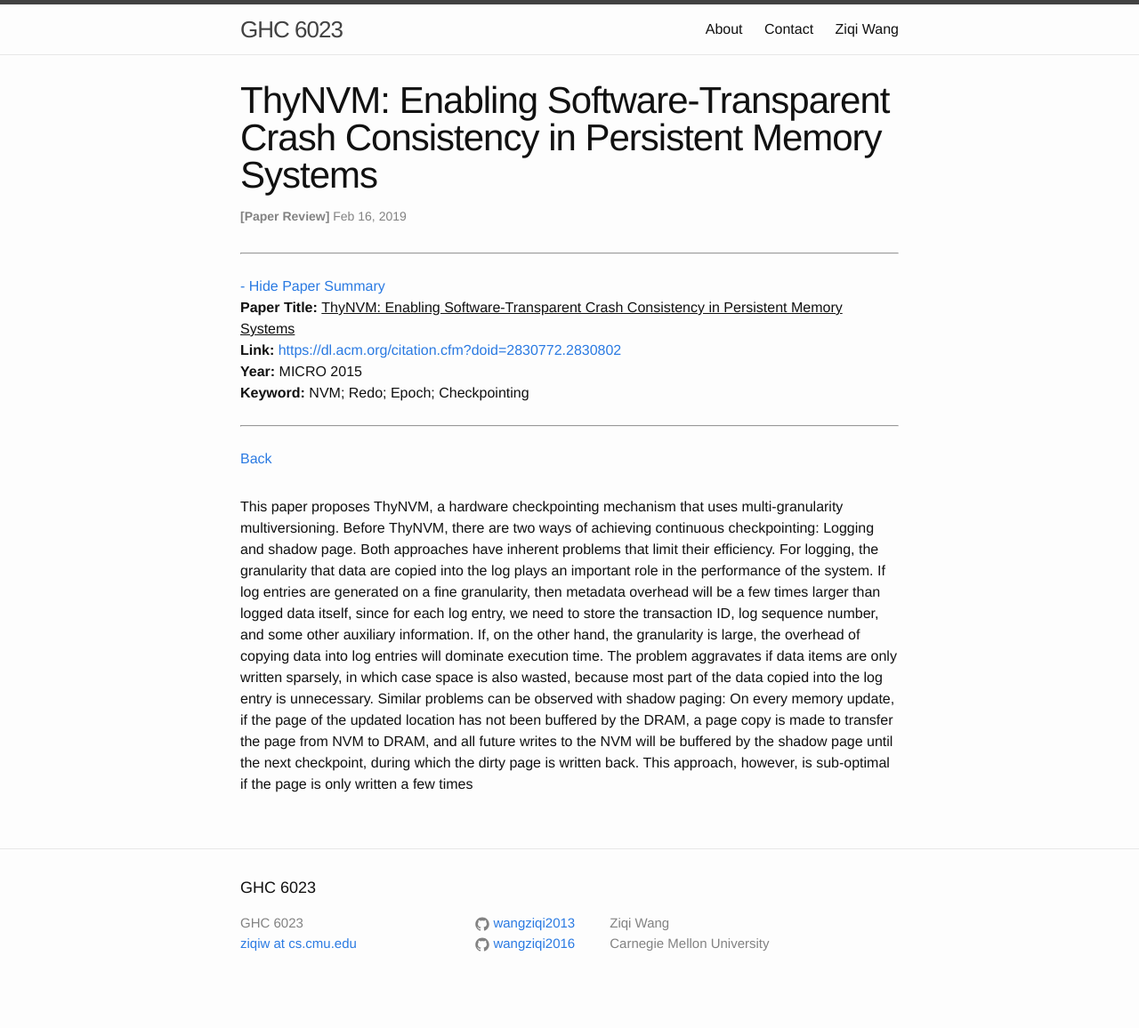
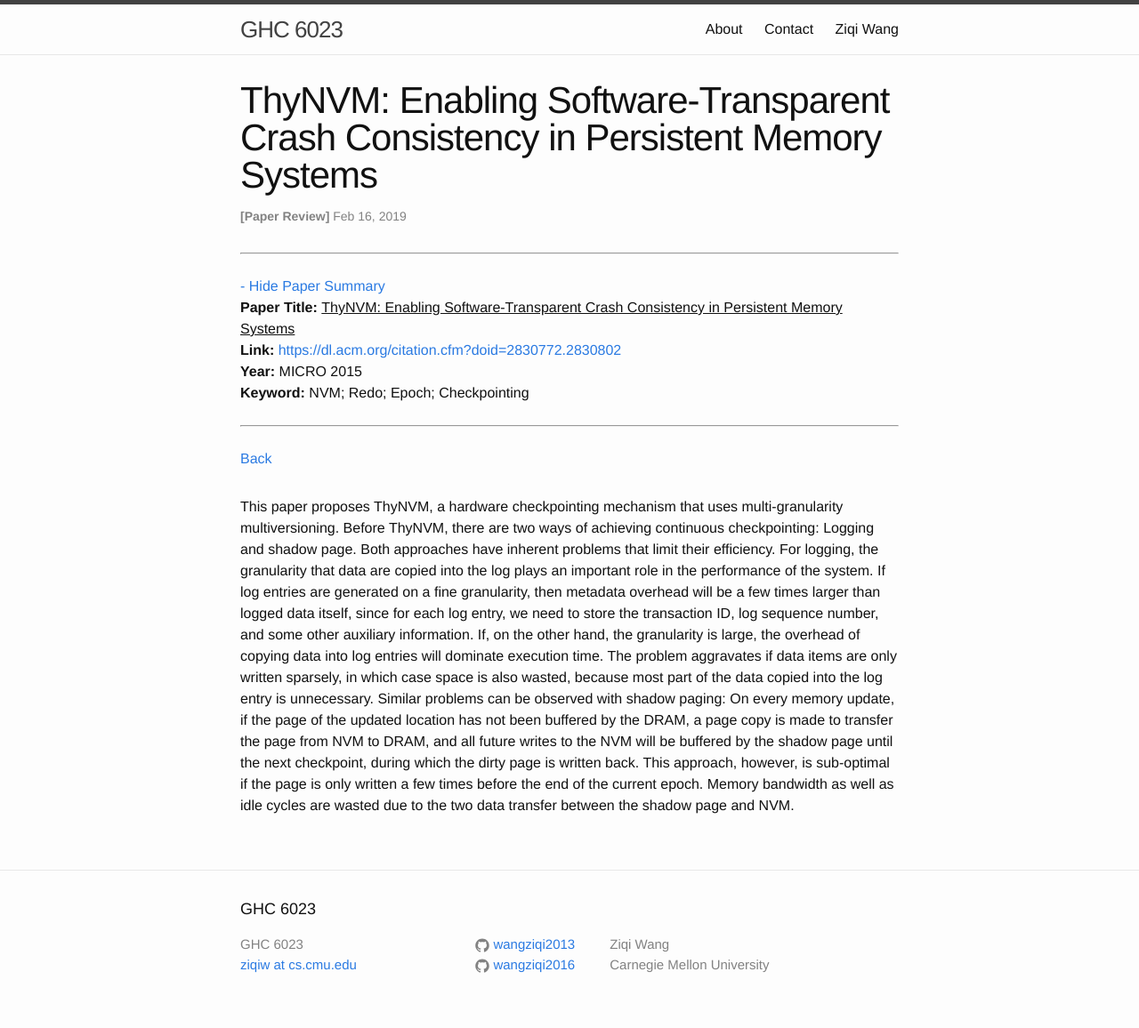
Before and after one commit to wangziqi2013/wangziqi2013.github.io, a Jekyll site: the page built from _posts/2019-02-15-Thynvm.markdown, in a window 1280 px wide. Shown: the whole page at 89% size. Built offline with Jekyll 4.4.1, drawn with Linux system fonts in a browser that asks for light colours; before the commit the page ends 1132 px from its top, so only the background shows below that.

Commit message:
Finish problem

```diff
--- a/_posts/2019-02-15-Thynvm.markdown
+++ b/_posts/2019-02-15-Thynvm.markdown
@@ -23,5 +23,6 @@ entries will dominate execution time. The problem aggravates if data items are o
 is also wasted, because most part of the data copied into the log entry is unnecessary. Similar problems can be observed
 with shadow paging: On every memory update, if the page of the updated location has not been buffered by the DRAM, a
 page copy is made to transfer the page from NVM to DRAM, and all future writes to the NVM will be buffered by the shadow
-page until the next checkpoint, during which the dirty page is written back. This approach, however, is sub-optimal if the page is only
-written a few times
+page until the next checkpoint, during which the dirty page is written back. This approach, however, is sub-optimal if
+the page is only written a few times before the end of the current epoch. Memory bandwidth as well as idle cycles are wasted
+due to the two data transfer between the shadow page and NVM.
```
